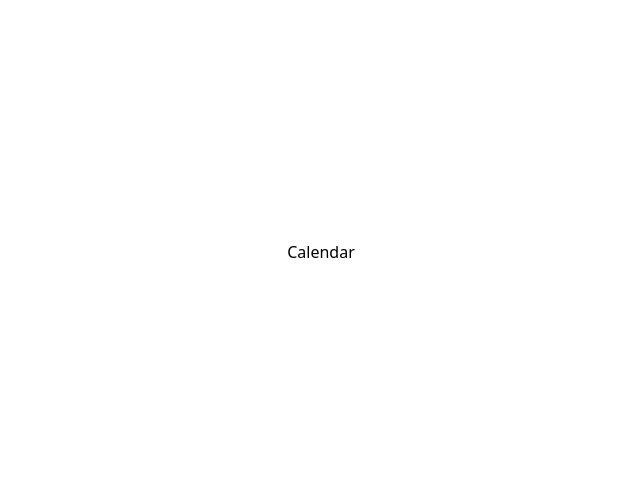
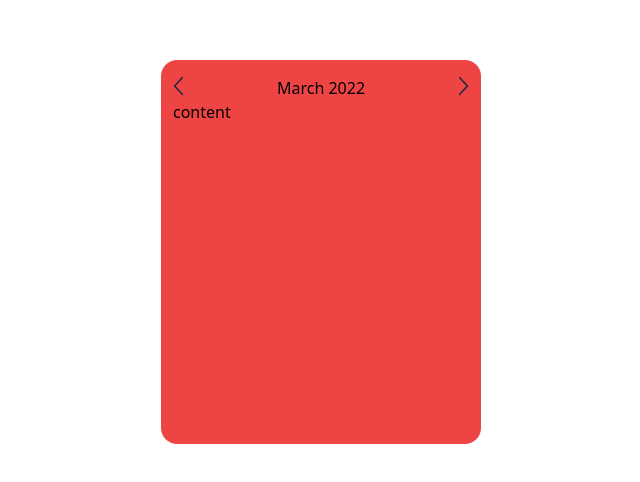
Before and after one commit to Brentlok/Calendar, a Next.js app: page / in a window 1280 px wide. Shown: the part 148-630 px from the top of the page, without its empty margins (319-959 px from the left). Built offline with nearby package versions, Linux system fonts and the light colour scheme.

Commit message:
Create Calendar Header

```diff
--- a/components/Calendar.tsx
+++ /dev/null
@@ -1,7 +0,0 @@
-export const Calendar = () => {
-    return (
-        <div>
-            Calendar
-        </div>
-    );
-}
--- /dev/null
+++ b/components/Calendar/Calendar.tsx
@@ -0,0 +1,17 @@
+import { DateType } from "~/types";
+import { CalendarHeader } from "./CalendarHeader";
+
+type Props = {
+    date: DateType;
+}
+
+export const Calendar = ({ date }: Props) => {
+    return (
+        <div className="w-80 h-96 bg-red-500 rounded-2xl px-3 pt-4 pb-6">
+            <CalendarHeader
+                date={date}
+            />
+            <div>content</div>
+        </div>
+    );
+}
--- /dev/null
+++ b/components/Calendar/CalendarHeader.tsx
@@ -0,0 +1,40 @@
+import Image from "next/image";
+import { DateType } from "~/types";
+import { printMonth } from "~/utils";
+
+type Props = {
+    date: DateType;
+    changeMonth?: (num: 1 | -1) => void;
+}
+
+export const CalendarHeader = (props: Props) => (
+    <div className="flex justify-between">
+        <div
+            className="cursor-pointer"
+            onClick={() => props.changeMonth?.(-1)}
+        >
+            <Image
+                src='/assets/arrow.svg'
+                alt=""
+                width={11}
+                height={5}
+            />
+        </div>
+        <span>
+            {printMonth(props.date)}
+            &nbsp;
+            {props.date.year}
+        </span>
+        <div
+            className="cursor-pointer -scale-x-100"
+            onClick={() => props.changeMonth?.(1)}
+        >
+            <Image
+                src='/assets/arrow.svg'
+                alt=""
+                width={11}
+                height={5}
+            />
+        </div>
+    </div>
+)
--- /dev/null
+++ b/components/Calendar/index.ts
@@ -0,0 +1 @@
+export * from './Calendar';
--- a/components/index.ts
+++ b/components/index.ts
@@ -1 +1 @@
-export * from './Calendar';
+export * from './Calendar/Calendar';
--- a/pages/index.tsx
+++ b/pages/index.tsx
@@ -3,7 +3,7 @@ import { Calendar } from '~/components';
 const Home = () => {
     return (
         <main className="w-full h-page grid place-items-center">
-            <Calendar />
+            <Calendar date={{ year: 2022, day: 1, month: 3 }} />
         </main>
     );
 };
--- /dev/null
+++ b/types/index.ts
@@ -0,0 +1,5 @@
+export type DateType = {
+    day: number;
+    month: number;
+    year: number;
+}
--- a/utils/index.ts
+++ b/utils/index.ts
@@ -0,0 +1 @@
+export * from './printMonth';
--- /dev/null
+++ b/utils/printMonth.ts
@@ -0,0 +1,19 @@
+import { DateType } from "~/types";
+
+const MONTHS = [
+    '',
+    'January',
+    'February',
+    'March',
+    'April',
+    'May',
+    'June',
+    'July',
+    'August',
+    'September',
+    'October',
+    'November',
+    'December',
+] as const;
+
+export const printMonth = (date: DateType) => MONTHS[date.month];
```
Also changed, not shown: public/assets/arrow.svg (added), public/vercel.svg (deleted).
